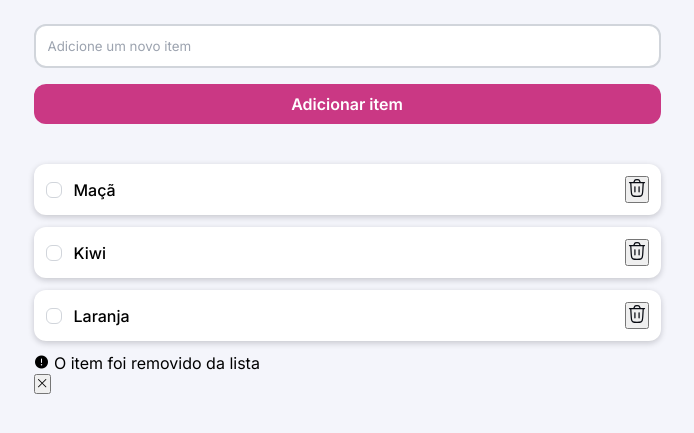
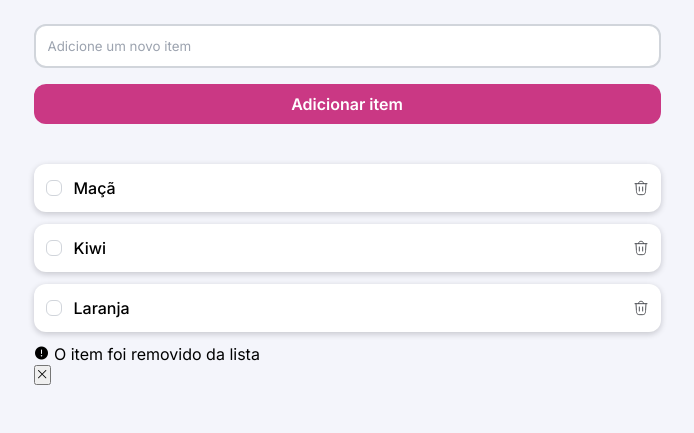
Before and after one commit to leticialencar22TB/quicklist3, a plain HTML site: page index.html in a window 1280 px wide. Shown: the part 169-602 px from the top of the page, without its empty margins (293-987 px from the left). Drawn offline with nearby package versions, Linux system fonts and the light colour scheme.

Commit message:
fim das estilizações da section.list

```diff
--- a/style.css
+++ b/style.css
@@ -153,5 +153,18 @@ main {
                 text-decoration: line-through;
             }
         }
+
+        button {
+            background: none;
+            border: none;
+            display: flex;
+            align-items: center;
+            cursor: pointer;
+
+            img {
+                width: 1.6rem;
+                opacity: .7;
+            }
+        }
         }
 }
```
